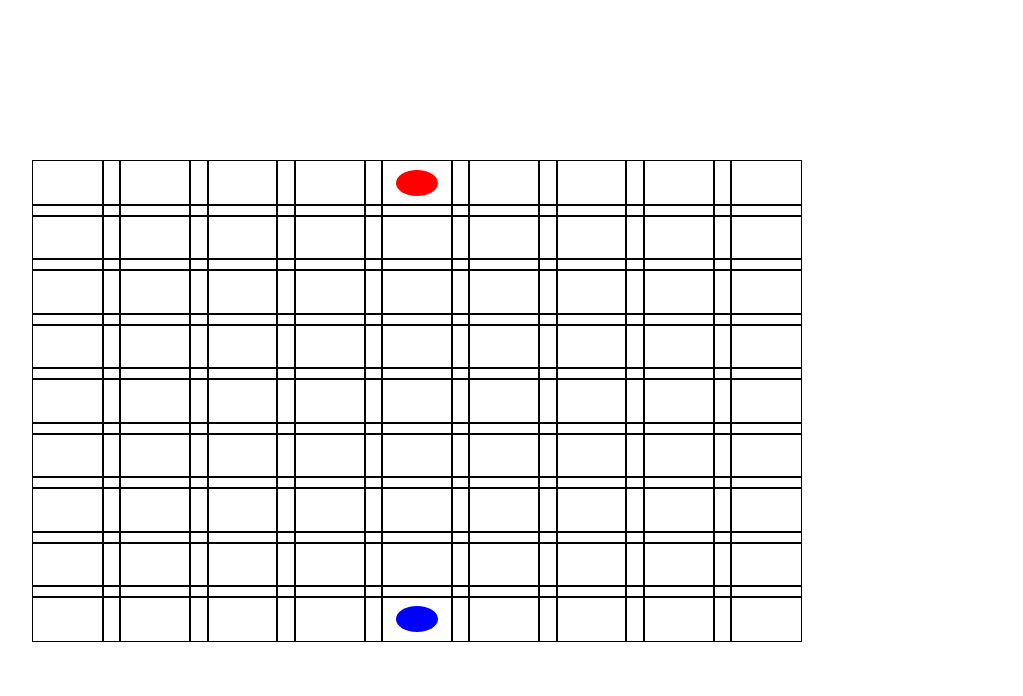
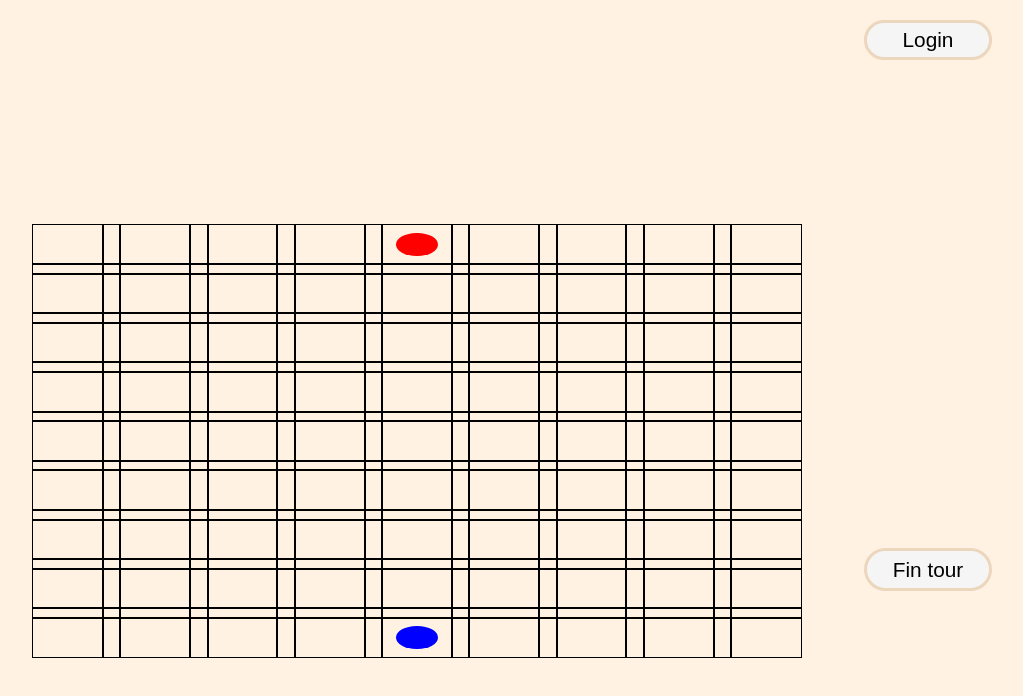
Before and after one commit to PolytechNS/ps8-24-kingofescape, a plain HTML site: page front/src/jeu/jeu.html in a window 1280 px wide. Shown: the whole page, without its empty margins (224-1247 px from the left). Drawn offline with Linux system fonts and the light colour scheme.

Commit message:
task: amélioration de l'html et css
Ajout d'un header et des bouton et ajout de CSS

```diff
--- a/front/src/jeu/jeu.css
+++ b/front/src/jeu/jeu.css
@@ -5,18 +5,29 @@ html {
 
 body {
     display: grid;
-    grid-template-columns: 20% 60% 20%;
-    grid-template-rows: 20% 60% 20%;
+    grid-template-rows: 10% 90%;
     margin: 0;
     height: 100%;
     width: 100%;
+    background-color: #FFF2E3;
+}
+
+#content {
+    display: grid;
+    grid-template-columns: 20% 60% 20%;
+    grid-row: 2 / 3;
+}
+
+#center {
+    display: grid;
+    grid-template-rows: 20% 60% 20%;
+    grid-column: 2 / 3;
 }
 
 #jeu {
     display: grid;
     grid-template-columns: 4fr 1fr 4fr 1fr 4fr 1fr 4fr 1fr 4fr 1fr 4fr 1fr 4fr 1fr 4fr 1fr 4fr;
     grid-template-rows: 4fr 1fr 4fr 1fr 4fr 1fr 4fr 1fr 4fr 1fr 4fr 1fr 4fr 1fr 4fr 1fr 4fr;
-    grid-column: 2 / 3;
     grid-row: 2 / 3;
     height: 100%;
     width: 100%;
@@ -29,6 +40,82 @@ body {
     text-align: center;
     display: flex;
     justify-content: center;
+}
+
+#right {
+    display: grid;
+    grid-template-rows: 20% 60% 20%;
+    grid-column: 3 / 4;
+    height: 100%;
+    width: 100%;
+}
+
+#right > div {
+    grid-row: 2 / 3;
+    height: 100%;
+    width: 100%;
+    display: flex;
+    flex-direction: column;
+    justify-content: space-around;
+
+}
+
+#saveGame {
+    width: 100%;
+    height: 40%;
+}
+
+#endTurn {
+    display: flex;
+    justify-content: center;
+    width: 100%;
+    height: 20%;
+}
+
+#buttonEndTurn {
+    align-self: center;
+    font-size: 130%;
+    border-radius: 30px;
+    background-color: #F5F5F5;
+    border: 3px solid #ECD6BC;
+    display: inline-block;
+    width: 50%;
+    height: 50%;
+}
+
+header {
+    display: flex;
+    justify-content: space-between;
+}
+
+#barreJeu {
+    width: 40%;
+    height: 100%;
+}
+
+#parametre {
+    width: 10%;
+}
+
+#notification {
+    width: 10%;
+}
+
+#login {
+    display: flex;
+    justify-content: center;
+    align-items: center;
+    width: 20%;
+}
+
+#buttonLogin {
+    font-size: 130%;
+    border-radius: 30px;
+    background-color: #F5F5F5;
+    border: 3px solid #ECD6BC;
+    display: inline-block;
+    width: 50%;
+    height: 50%;
 }
 
 .player1 {
--- a/front/src/jeu/jeu.html
+++ b/front/src/jeu/jeu.html
@@ -7,7 +7,27 @@
     <script src="../js/socket.io.js"></script>
 </head>
 <body>
-    <div id="jeu">
+    <header>
+        <div id="parametre"></div>
+        <div id="notification"></div>
+        <div id="barreJeu"></div>
+        <div id="login">
+            <button id="buttonLogin">Login</button>
+        </div>
+    </header>
+    <div id="content">
+        <div id="center">
+            <div id="jeu">
+            </div>
+        </div>
+        <div id="right">
+            <div>
+                <div id="saveGame"></div>
+                <div id="endTurn">
+                    <button id="buttonEndTurn">Fin tour</button>
+                </div>
+            </div>
+        </div>
     </div>
     <script src="../js/jeu.js" type="module"></script>
 </body>
```
